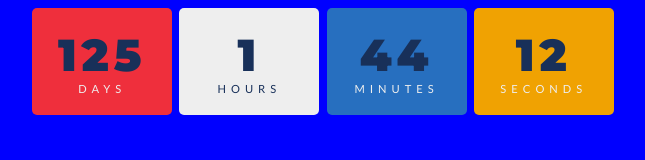
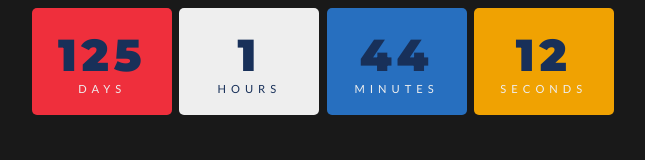
Before and after one commit to nlizcano/notion_widgets_countdown, a plain HTML site: page index.html in a window 1280 px wide. Shown: the whole page, without its empty margins (317-962 px from the left). Drawn offline with Linux system fonts and the light colour scheme.

Commit message:
Update index.html

```diff
--- a/index.html
+++ b/index.html
@@ -8,7 +8,7 @@
     <style>
 
 body{
-    background-color: blue;
+    background-color: #191919;
 }
 
 #timer {
```
